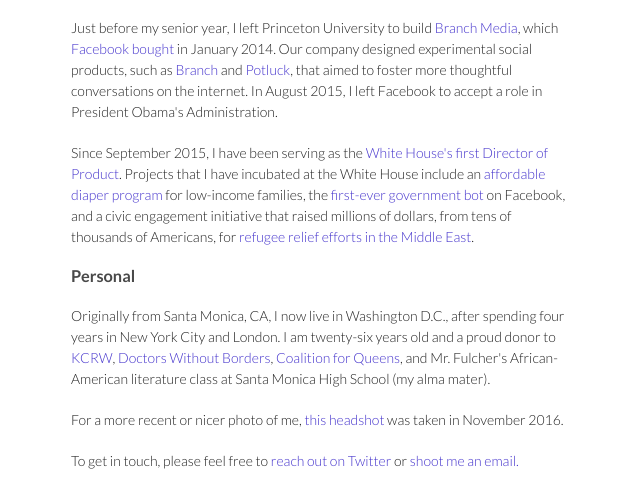
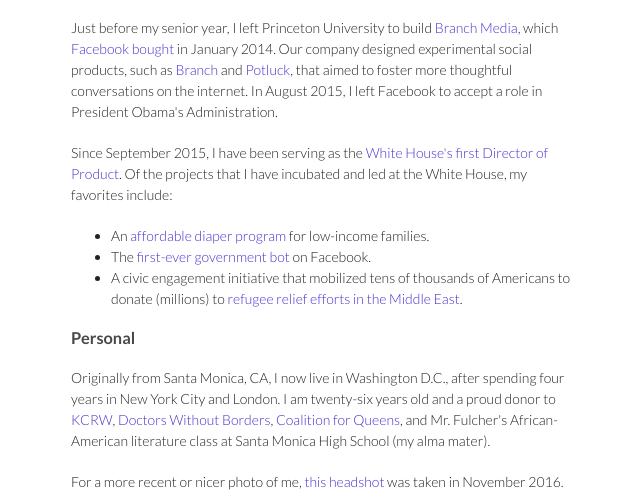
Before and after one commit to joshmiller/joshmiller.github.io, a plain HTML site: page index.html in a window 1280 px wide. Shown: the part 447-942 px from the top of the page, without its empty margins (139-779 px from the left). Drawn offline with Linux system fonts and the light colour scheme.

Commit message:
Update index.html

```diff
--- a/index.html
+++ b/index.html
@@ -36,7 +36,13 @@ Josh Miller / <a name="joshm" class="anchor" href="#joshm"><span class="octicon
 
 <p>Just before my senior year, I left Princeton University to build <a href="http://www.niemanlab.org/2012/08/monday-qa-josh-miller-on-branch-comments-as-content-and-the-state-of-online-discourse/">Branch Media</a>, which <a href="http://www.wsj.com/articles/SB10001424052702304549504579318583672821614">Facebook bought</a> in January 2014. Our company designed experimental social products, such as <a href="http://www.fastcodesign.com/1670904/branch-rethinks-the-social-cliches-that-wrack-twitter-and-facebook">Branch</a> and <a href="http://fortune.com/2013/06/25/taking-online-discussions-up-a-notch/">Potluck</a>, that aimed to foster more thoughtful conversations on the internet. In August 2015, I left Facebook to accept a role in President Obama's Administration.</p>
 
-<p>Since September 2015, I have been serving as the <a href="http://joshm.co/whitehouse">White House's first Director of Product</a>. Projects that I have incubated at the White House include an <a href="https://www.yahoo.com/news/white-house-enlists-silicon-valley-to-solve-a-132521740.html/">affordable diaper program</a> for low-income families, the <a href="http://www.fastcompany.com/3062674/the-white-houses-new-facebook-messenger-bot-makes-it-easy-to-send-a-message-to-obama">first-ever government bot</a> on Facebook, and a civic engagement initiative that raised millions of dollars, from tens of thousands of Americans, for <a href="http://www.nytimes.com/2015/10/07/world/middleeast/obama-turns-to-crowdfunding-to-aid-fleeing-syrians.html">refugee relief efforts in the Middle East</a>.</p>
+<p>Since September 2015, I have been serving as the <a href="http://joshm.co/whitehouse">White House's first Director of Product</a>. Of the projects that I have incubated and led at the White House, my favorites include:
+
+  <ul>
+<li>An <a href="https://www.yahoo.com/news/white-house-enlists-silicon-valley-to-solve-a-132521740.html/">affordable diaper program</a> for low-income families.</li>
+<li>The <a href="http://www.fastcompany.com/3062674/the-white-houses-new-facebook-messenger-bot-makes-it-easy-to-send-a-message-to-obama">first-ever government bot</a> on Facebook.</li>
+<li>A civic engagement initiative that mobilized tens of thousands of Americans to donate (millions) to <a href="http://www.nytimes.com/2015/10/07/world/middleeast/obama-turns-to-crowdfunding-to-aid-fleeing-syrians.html">refugee relief efforts in the Middle East</a>.</li>
+</ul></p>
 
 <h3>
 <a name="basic-info" class="anchor" href="#basic-info"><span class="octicon octicon-link"></span></a>Personal</h3>
```
